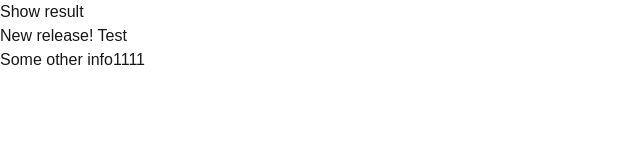
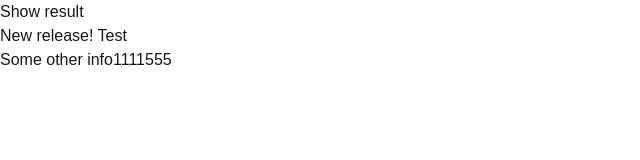
Before and after one commit to vovados-org/ci-cd, a Next.js app: page / in a window 1280 px wide. Shown: the top 160 px of the page, without its empty margins (0-640 px from the left). Built offline with nearby package versions, Linux system fonts and the light colour scheme.

Commit message:
Updated page.tsx

```diff
--- a/src/app/page.tsx
+++ b/src/app/page.tsx
@@ -5,7 +5,7 @@ export default function Home() {
         Show result
       </button>
       <div>New release! Test</div>
-      <div>Some other info1111</div>
+      <div>Some other info1111555</div>
     </div>
   )
 }
```
